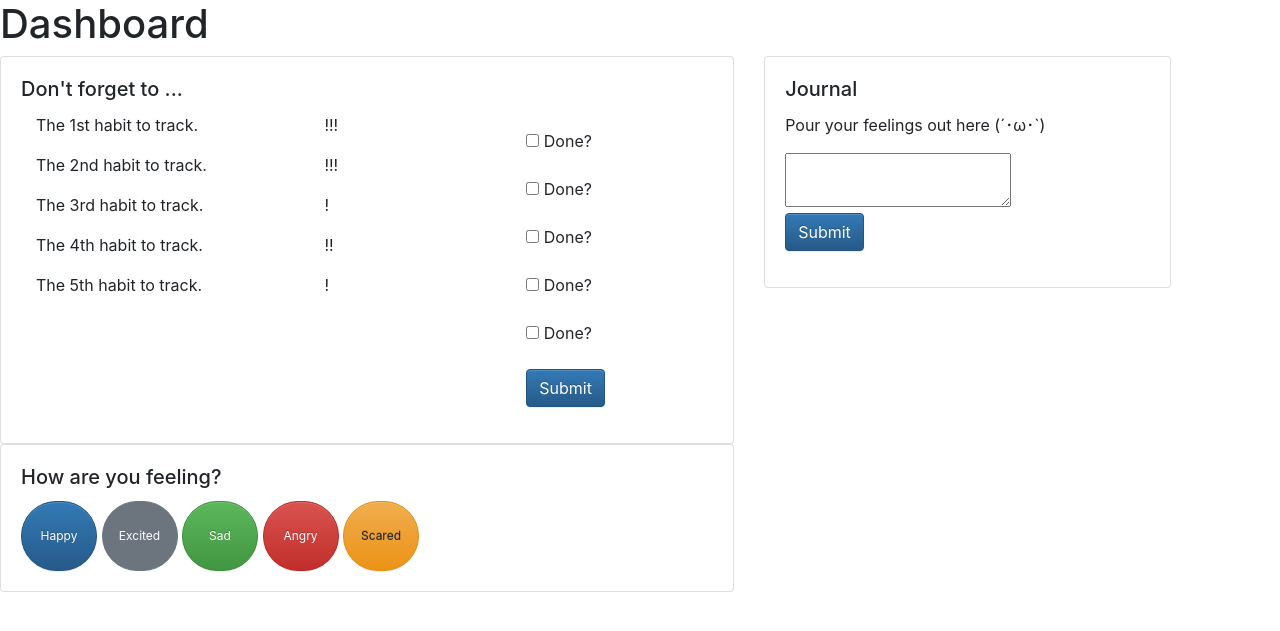
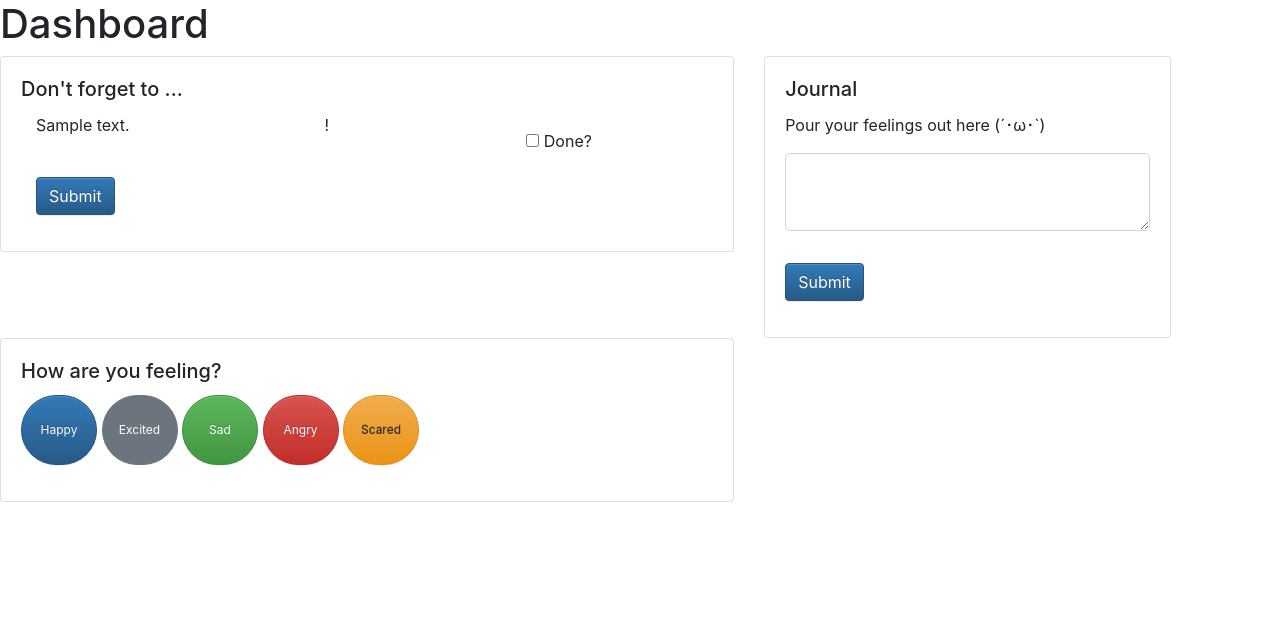
Before and after one commit to atakux/week4_proj, a Flask app: page /home in a window 1280 px wide. Shown: the part 72-703 px from the top of the page. Run offline with Flask 2, Linux system fonts and the light colour scheme; the visitor is signed in with stand-in values (Sample User, id 1); tables that the repository leaves empty hold one stand-in row (values such as "Sample post").

Commit message:
completed mood form

```diff
--- a/forms.py
+++ b/forms.py
@@ -1,3 +1,4 @@
+from http.client import EXPECTATION_FAILED
 from flask_wtf import FlaskForm
 from wtforms import StringField, PasswordField, SubmitField, BooleanField, TextAreaField, SelectField, SelectMultipleField
 from wtforms.validators import DataRequired, InputRequired, Length, Email, EqualTo
@@ -44,3 +45,10 @@ class AddHabitForm(FlaskForm):
                                 ('sat', 'Saturday')
                                ])
     submit = SubmitField('Add Habit')
+
+class MoodForm(FlaskForm):
+    happy = SubmitField("Happy")
+    excited = SubmitField("Excited")
+    sad = SubmitField("Sad")
+    angry = SubmitField("Angry")
+    scared = SubmitField("Scared")
--- a/main.py
+++ b/main.py
@@ -18,7 +18,7 @@
                 - allow user to set long term goals besides regular habits ?
 """
 
-from forms import AddHabitForm, JournalForm, RegistrationForm, LoginForm
+from forms import AddHabitForm, JournalForm, RegistrationForm, LoginForm, MoodForm
 
 from flask import Flask, render_template, url_for, flash, redirect, session, g, request
 from flask_behind_proxy import FlaskBehindProxy
@@ -60,7 +60,7 @@ class User(db.Model):
 
 class Journal(db.Model):
     id = db.Column(db.Integer, primary_key=True)
-    date = db.Column(db.Date, unique=True)
+    date = db.Column(db.Date, unique=True, nullable=False)
     entry = db.Column(db.Text)
     user_id = db.Column(db.Integer, db.ForeignKey('user.id'), nullable=False)
 
@@ -129,20 +129,59 @@ def get_todays_habits():
 def home():
     habits = get_todays_habits()
     already_wrote_journal = Journal.query.filter_by(date=date.today()).first()
-    journal_form = JournalForm()
     if already_wrote_journal:
         journal_form = None
-    elif journal_form.validate_on_submit():
+    else:
+        journal_form = JournalForm()
+    already_logged_mood = Mood.query.filter_by(date=date.today()).first()
+    if already_logged_mood:
+        mood_form = None
+    else:
+        mood_form = MoodForm()
+    return render_template('home.html', habits=habits, journal_form=journal_form, mood_form=mood_form)
+
+@app.route("/home/journal", methods=["POST"])
+@login_required
+def journal_submit():
+    habits = get_todays_habits()
+    journal_form = JournalForm()
+    mood_form = MoodForm()
+    if journal_form.validate_on_submit():
         journal = Journal(entry=journal_form.entry.data,
                           date=date.today(),
                           user_id=g.user.id)
         db.session.add(journal)
         db.session.commit()
         return redirect(url_for('home'))
+    return render_template('home.html', habits=habits, journal_form=journal_form, mood_form=mood_form)
 
 
+@app.route("/home/mood", methods=["POST"])
+@login_required
+def mood_submit():
+    habits = get_todays_habits()
+    journal_form = JournalForm()
+    mood_form = MoodForm()
+    if mood_form.validate_on_submit():
+        mood = None
+        if mood_form.happy.data:
+            mood = 'happy'
+        elif mood_form.excited.data:
+            mood = 'excited'
+        elif mood_form.sad.data:
+            mood = 'sad'
+        elif mood_form.angry.data:
+            mood = 'angry'
+        elif mood_form.scared.data:
+            mood = 'scared'
+        mood_entry = Mood(date=date.today(),
+                          mood=mood,
+                          user_id = g.user.id)
+        db.session.add(mood_entry)
+        db.session.commit()
+        return redirect(url_for('home'))
+    return render_template('home.html', habits=habits, journal_form=journal_form, mood_form=mood_form)
 
-    return render_template('home.html', habits=habits, journal_form=journal_form)
 
 @app.route("/calendar")
 @login_required
--- a/templates/home.html
+++ b/templates/home.html
@@ -21,63 +21,74 @@
         }
 </style>
 
+
+<div class="row">
   <!-- THE FIRST CARD THAT CONTAINS THE HABIT TRACKER -->
-<div class="row">
   <div class="col-sm-7">
     <div class="card">
       <div class="card-body">
         <h5 class="card-title">Don't forget to ...</h5>
+        {% if habits %}
         <div class="container">
+          {% for habit in habits %}
           <div class="row">
             <div class="col-md-5">
-                                <p class="card-text">The 1st habit to track.</p>
-                                <p class="card-text">The 2nd habit to track.</p>
-                                <p class="card-text">The 3rd habit to track.</p>
-                                <p class="card-text">The 4th habit to track.</p>
-                                <p class="card-text">The 5th habit to track.</p>
+              <p class="card-text">{{ habit.description }}</p>
             </div>
             <div class="col-sm">
-                                <p class="card-text"> !!!</p>
-                                <p class="card-text"> !!!</p>
-                                <p class="card-text"> !</p>
-                                <p class="card-text"> !!</p>
-                                <p class="card-text"> !</p>
+                <p class="card-text">{{'!' * habit.importance }}</p>
             </div>
             <div class="col-sm">
               <p class="card-text"><form>
                 <div><label><input type="checkbox" /> Done?</label></div>
               </form></p>
-                                <p class="card-text"><form>
-                                    <div><label><input type="checkbox" /> Done?</label></div>
-                                </form></p>
-                                <p class="card-text"><form>
-                                    <div><label><input type="checkbox" /> Done?</label></div>
-                                </form></p>
-                                <p class="card-text"><form>
-                                    <div><label><input type="checkbox" /> Done?</label></div>
-                                </form></p>
-                                <p class="card-text"><form>
-                                    <div><label><input type="checkbox" /> Done?</label></div>
-                                </form></p>
+            </div>
+          </div>
+          {% endfor %}
           <!-- The Button to submit -->
           <p> <a href="#" class="btn btn-primary">Submit</a> </p>
         </div>
+        {% else %}
+        <p class="card-text">No more habits for today!</p>
+        {% endif %}
       </div>
     </div>
   </div>
-    </div>
-</div>
+
   <!-- THE SECOND CARD THAT CONTAINS THE JOURNAL -->
   <div class="col-sm-4">
     <div class="card">
       <div class="card-body">
         <h5 class="card-title">Journal</h5>
+        {% if journal_form %}
         <p class="card-text">Pour your feelings out here (´･ω･`)</p>
-        <textarea ></textarea>
-         <p> <a href="#" class="btn btn-primary">Submit</a> </p>
+        <form method="POST" action="{{ url_for('journal_submit') }}">
+          {{ journal_form.hidden_tag() }}
+          <fieldset class="form-group">
+            <div class="form-group">
+              {% if journal_form.entry.errors %}
+                {{ journal_form.entry(class="form-control form-control-lg is-invalid") }}
+                <div class="invalid-feedback">
+                  {% for error in journal_form.entry.errors %}
+                    <span>{{ error }}</span>
+                  {% endfor %}
+                </div>
+              {% else %}
+                {{ journal_form.entry(class="form-control form-control-lg") }}
+              {% endif %}
+            </div>
+          </fieldset>
+          <div class="form-group">
+            {{ journal_form.submit(class="btn btn-primary") }}
+          </div>
+        </form>
+        {% else %}
+        <p class="card-text">Journal already written for today!</p>
+        {% endif %}
       </div>
     </div>
   </div>
+
 </div>
 
 <!-- THE FINAL CARD THAT CONTAINS THE MOOD TRACKER -->
@@ -87,13 +98,20 @@
     <div class="card">
       <div class="card-body">
         <h5 class="card-title">How are you feeling?</h5>
-
-    <button type="button" class="btn btn-primary btn-circle btn-xl">Happy</button>
-    <button type="button" class="btn btn-secondary btn-circle btn-xl">Excited</button>
-    <button type="button" class="btn btn-success btn-circle btn-xl">Sad</button>
-    <button type="button" class="btn btn-danger btn-circle btn-xl">Angry</button>
-    <button type="button" class="btn btn-warning btn-circle btn-xl">Scared</button>
-
+        {% if mood_form %}
+        <form method="POST" action="{{ url_for('mood_submit') }}">
+          {{ mood_form.hidden_tag() }}
+          <div class="form-group">
+            {{ mood_form.happy(class="btn btn-primary btn-circle btn-xl") }}
+            {{ mood_form.excited(class="btn btn-secondary btn-circle btn-xl") }}
+            {{ mood_form.sad(class="btn btn-success btn-circle btn-xl") }}
+            {{ mood_form.angry(class="btn btn-danger btn-circle btn-xl") }}
+            {{ mood_form.scared(class="btn btn-warning btn-circle btn-xl") }}
+          </div>
+        </form>
+        {% else %}
+        <p class="card-text">Mood already chosen for today!</p>
+        {% endif %}
       </div>
     </div>
   </div>
```
Lines whose indentation alone changed are shown as unchanged.
